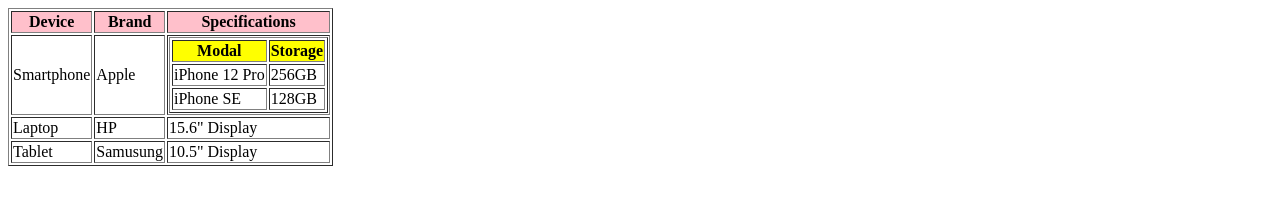
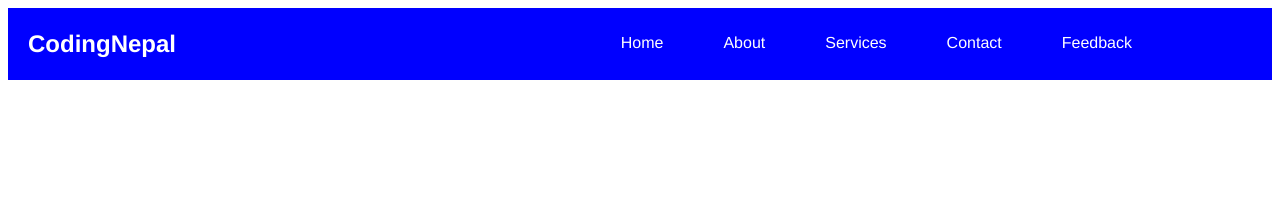
Before and after one commit to ridabajwa1024/Web-App-Development, a plain HTML site: page index.html in a window 1280 px wide. Drawn offline with Linux system fonts and the light colour scheme.

Commit message:
Add files via upload

```diff
--- a/index.html
+++ b/index.html
@@ -3,59 +3,62 @@
 <head>
     <meta charset="UTF-8">
     <meta name="viewport" content="width=device-width, initial-scale=1.0">
-    <title>Table</title>
+    <title>Document</title>
 </head>
+<style>
+   nav{
+    display: flex;
+    background-color: blue;
+    color: white;
+    justify-content: space-between;
+    padding-left: 20px;
+    padding-right: 20px;
+    align-items: center;
+    font-family: 'Franklin Gothic Medium', 'Arial Narrow', Arial, sans-serif;
+
+   }
+   #content{
+    padding-right: 50px;
+
+    align-items: center;
+   }
+   #content ul{
+    display: flex;
+    list-style: none;
+    padding-right: 40px;
+
+   }
+   ul li{
+    height: 20px;
+    padding-right:30px;
+    cursor: pointer;
+    padding-left: 30px;
+    padding-top: 10px;
+    padding-bottom: 10px;
+    /* font-weight: bold; */
+    border-radius: 6px;
+
+   }
+ ul li:hover{
+    background-color: rgba(255, 255, 255, 0.493)
+    ;
+
+  }
+</style>
 <body>
-    <Table border="1">
-        <thead bgcolor="pink">
-            <tr>
-                <th>Device</th>
-                <th>Brand</th>
-                <th colspan="4">Specifications</th>
-            </tr>
-        </thead>
-        <tbody>
-            <tr>
-                <td>Smartphone</td>
-                <td>Apple</td>
-                <td>
-                <table border="1">
-                <thead bgcolor="yellow">
-                    <tr>
-                        <th>Modal</th>
-                        <th>Storage</th>
-                    </tr>
-                </thead>
-                <tbody>
-                    <tr>
-                        <td>iPhone 12 Pro</td>
-                        <td>256GB</td>
-                    </tr>
-                </tbody>
-                <tbody>
-                    <tr>
-                        <td>iPhone SE</td>
-                        <td>128GB</td>
-                    </tr>
-                </table>
-            </td>
-                </tbody>
-            </tr>
-        </tbody>
-        <tbody>
-            <tr>
-                <td>Laptop</td>
-                <td>HP</td>
-                <td>15.6" Display</td>
-            </tr>
-        </tbody>
-        <tbody>
-            <tr>
-                <td>Tablet</td>
-                <td>Samusung</td>
-                <td>10.5" Display</td>
-            </tr>
-        </tbody>
-    </Table>
+    <nav>
+        <div id="logo">
+        <h2>CodingNepal</h2>
+    </div>
+    <div id="content">
+        <ul>
+            <li>Home</li>
+            <li>About</li>
+            <li>Services</li>
+            <li>Contact</li>
+            <li>Feedback</li>
+        </ul>
+    </div>
+    </nav>
 </body>
 </html>
```
